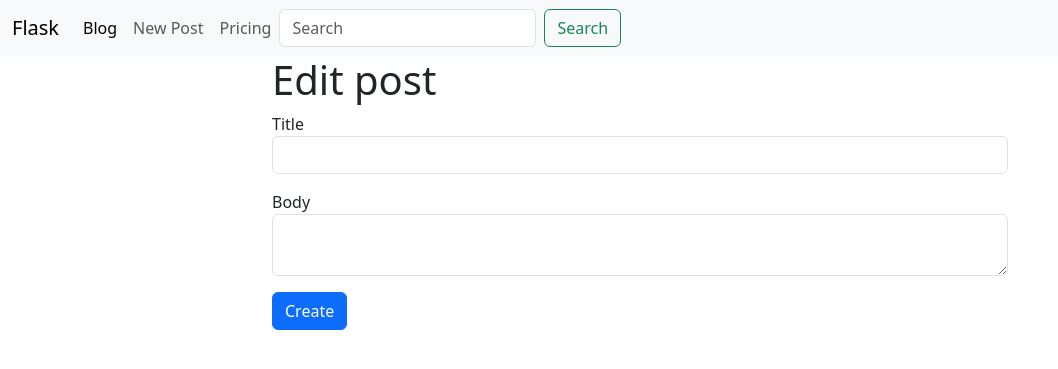
After one commit to avbolsh/blog, a Flask app: template app/posts/templates/posts/post_edit.html in a window 1280 px wide. The commit adds this page. Shown: the top 369 px of the page, without its empty margins (0-1058 px from the left). Run offline with Flask 3, Linux system fonts and the light colour scheme; the template is opened without the code that fills it: values that come from a table or form of the project are taken from there, others are empty.

Commit message:
Добавил редактирование поста

```diff
--- a/app/posts/templates/posts/post_detail.html
+++ b/app/posts/templates/posts/post_detail.html
@@ -12,8 +12,9 @@
         {{post.body}}
     </p>
 </div>
+
 <form action="./edit">
-<input type="submit" value="Edit" class="btn btn-primary mb-3">
+    <input type="submit" value="edit" class="btn btn-primary">
 </form>
 
 {% endblock content %}
--- /dev/null
+++ b/app/posts/templates/posts/post_edit.html
@@ -0,0 +1,28 @@
+{% extends 'base.html' %}
+
+{% block title %}
+Edit post
+{% endblock title %}
+
+{% block content %}
+<h1>Edit post</h1>
+<form action="{{ url_for('posts.post_update', slug=post.slug)}}" method="POST">
+
+    <div class="form-group mb-5">
+
+        <p>{{form.title.label()}}
+        {{form.title(class="form-control")}}
+        </p>
+
+        <p>{{form.body.label()}}
+        {{form.body(class="form-control")}}
+        </p>
+
+        <p>{{form.submit(class="btn btn-primary mb-3")}}</p>
+
+
+    </div>
+
+</form>
+
+{% endblock content %}
```
Also changed, not shown: app/posts/__init__.py (+5 -4 lines).
